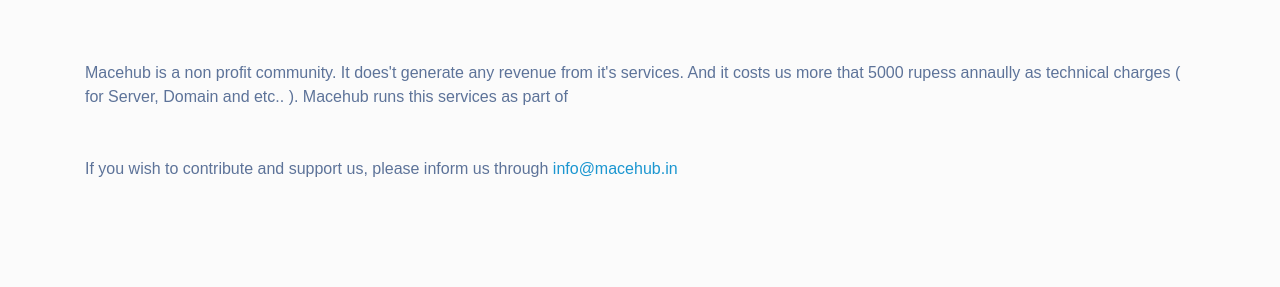
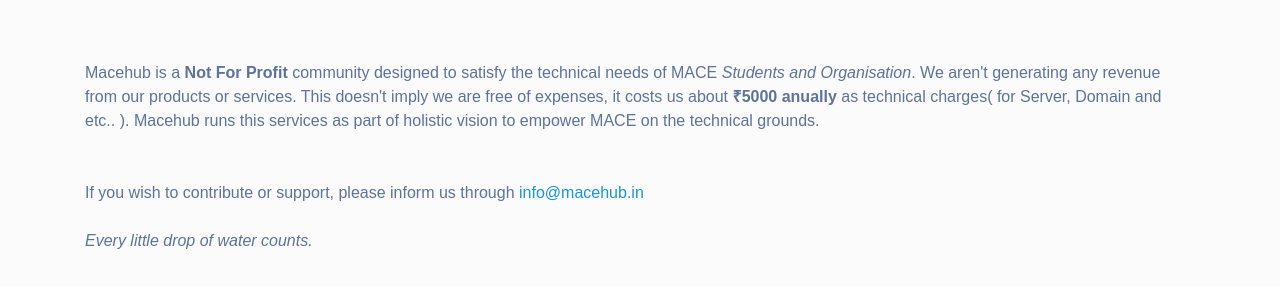
Before and after one commit to macehub-team/macehub-home-gatsby, a Gatsby site: page /contribute in a window 1280 px wide. Shown: the part 105-392 px from the top of the page. Built offline with nearby package versions, Linux system fonts and the light colour scheme; Gatsby itself is replaced by a stand-in of ours.

Commit message:
Contribute Session

```diff
--- a/src/pages/contribute.js
+++ b/src/pages/contribute.js
@@ -21,9 +21,11 @@
         <SectionTitle title="Contribute to " titleEnd="Macehub" marginBottom="4rem" />
 
         <p>
-          Macehub is a non profit community. It does't generate any revenue from it's services. And it costs us more that 5000 rupess annaully as technical charges ( for Server, Domain and etc.. ). Macehub runs this services as part of <br/>
+        Macehub is a <strong>Not For Profit</strong> community designed to satisfy the technical needs of MACE <em>Students and Organisation</em>. We aren't generating any revenue from our products or services. This doesn't imply we are free of expenses, it costs us about <strong>₹5000 anually</strong> as technical charges( for Server, Domain and etc.. ). Macehub runs this services as part of holistic vision to empower MACE on the technical grounds.<br/>
           <br/><br/>
-          If you wish to contribute and support us, please inform us through <a href="mailto:info@macehub.in">info@macehub.in</a>
+          If you wish to contribute or support, please inform us through <a href="mailto:info@macehub.in">info@macehub.in</a>
+          <br/><br/>
+          <em>Every little drop of water counts.</em>
         </p>
       </Container>
     </section>
```
